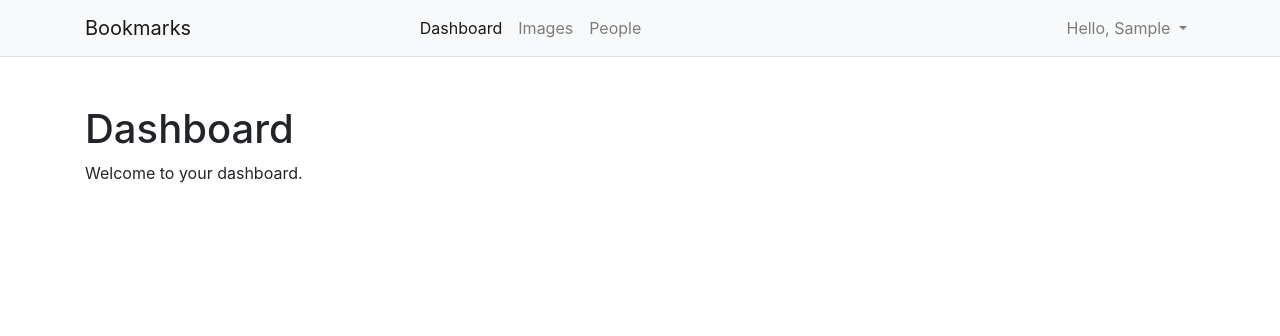
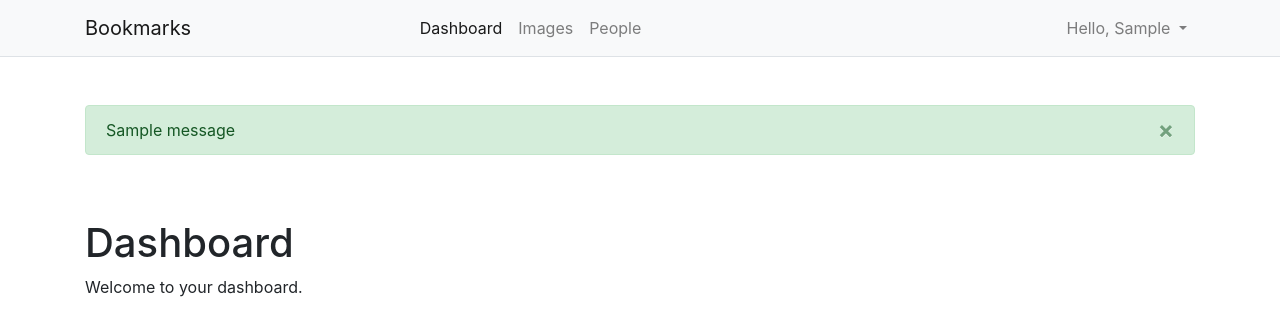
Before and after one commit to yusuphiqbal/bookmarks, a Django app: page /account/ in a window 1280 px wide. Shown: the top 336 px of the page. Run offline with Django 3.2, Linux system fonts and the light colour scheme; a user stored in the database is signed in; tables that the repository leaves empty hold one stand-in row (values such as "Sample post"); one stand-in notice (Sample message) is shown; some libraries are stand-ins or nearby versions.

Commit message:
Added markup to display messages to users

```diff
--- a/account/templates/base.html
+++ b/account/templates/base.html
@@ -45,6 +45,22 @@
             </div>
         </div>
     </nav>
+    {% if messages %}
+        <div class="container">
+            <div class="row">
+                <div class="col">
+                    {% for message in messages %}
+                        <div class="alert alert-{{ message.tags }} alert-dismissible fade show mt-5" role="alert">
+                            {{ message|safe }}
+                            <button type="button" class="close" data-dismiss="alert" aria-label="Close">
+                            <span aria-hidden="true">&times;</span>
+                            </button>
+                        </div>
+                    {% endfor %}
+                </div>
+            </div>
+        </div>
+    {% endif %}
     {% block content %}{% endblock %}
     <script src="https://code.jquery.com/jquery-3.5.1.slim.min.js" integrity="sha384-DfXdz2htPH0lsSSs5nCTpuj/zy4C+OGpamoFVy38MVBnE+IbbVYUew+OrCXaRkfj" crossorigin="anonymous"></script>
     <script src="https://cdn.jsdelivr.net/npm/popper.js@1.16.0/dist/umd/popper.min.js" integrity="sha384-Q6E9RHvbIyZFJoft+2mJbHaEWldlvI9IOYy5n3zV9zzTtmI3UksdQRVvoxMfooAo" crossorigin="anonymous"></script>
```
